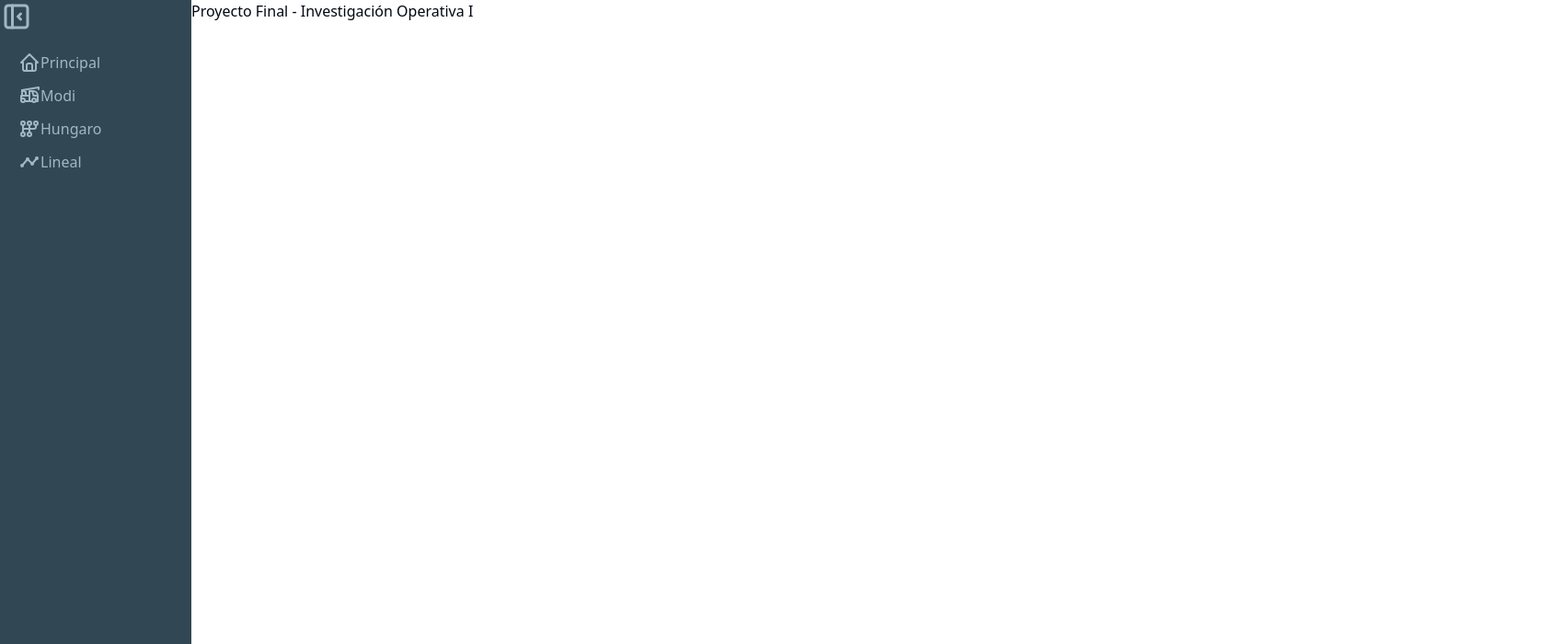
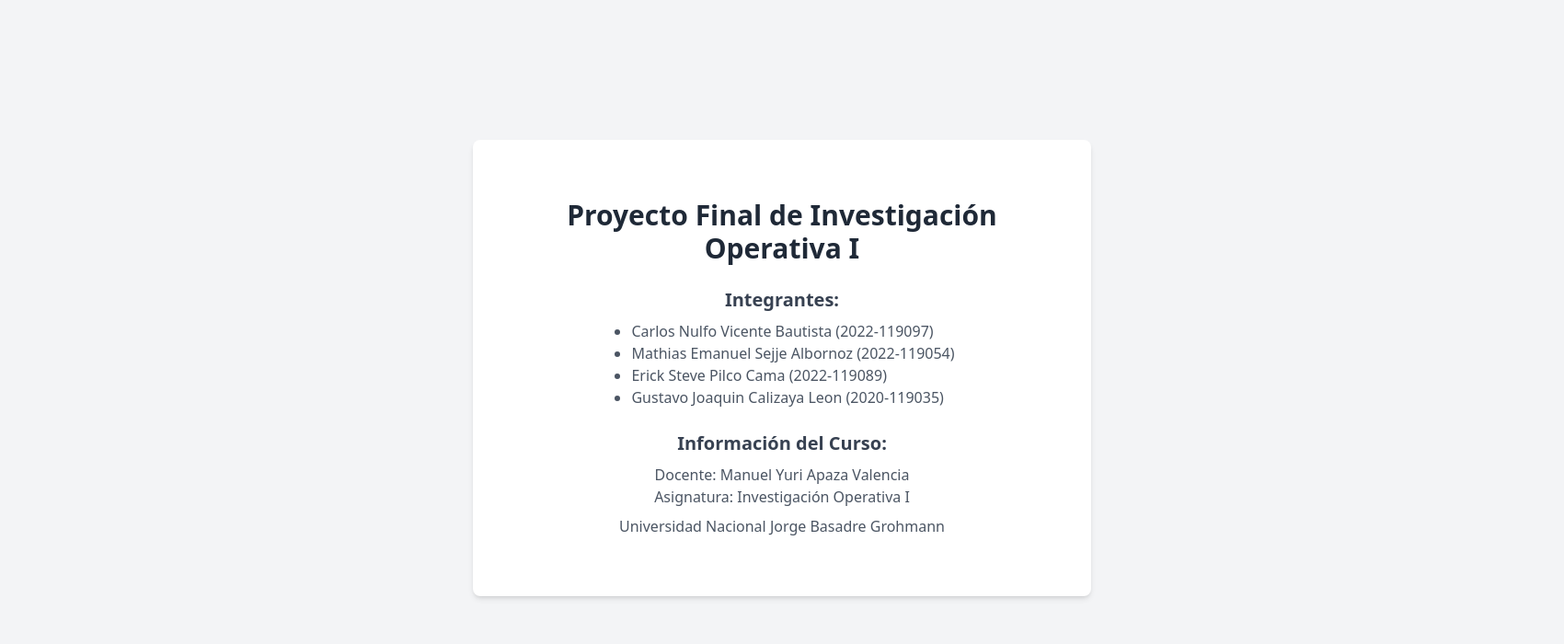
Before and after one commit to GustavoJCL/proyecto_investigacion_operativa_I, a Svelte app: page / in a window 1280 px wide. Shown: the top 700 px of the page at 92% size, 1700 px wide, since content can reach past the window. Built offline with nearby package versions, Linux system fonts and the light colour scheme.

Commit message:
add: principal page

```diff
--- a/src/App.svelte
+++ b/src/App.svelte
@@ -1,9 +1,4 @@
 <script lang="ts">
-	import {
-		ResizableHandle,
-		ResizablePane,
-		ResizablePaneGroup,
-	} from "$lib/components/ui/resizable";
 	import Modi from "./algorithms/modi/Modi.svelte";
 	import "./app.css";
 	import Sidebar from "./Sidebar.svelte";
@@ -11,13 +6,14 @@
 	import Lineal from "./algorithms/lineal/formulario.svelte";
 	import { algorithmOptions } from "./store";
 	import { OptionsAlgorithm } from "./utils/state";
+	import Principal from "./Principal.svelte";
 </script>
 
-<div class="flex justify-start">
+<div class="flex justify-start w-full">
 	<Sidebar />
 	<div>
 		{#if $algorithmOptions == OptionsAlgorithm.Home}
-			Proyecto Final - Investigación Operativa I
+			<Principal />
 		{:else if $algorithmOptions == OptionsAlgorithm.Modi}
 			<Modi />
 		{:else if $algorithmOptions == OptionsAlgorithm.Hungarian}
--- /dev/null
+++ b/src/Principal.svelte
@@ -0,0 +1,35 @@
+<script lang="ts">
+</script>
+
+<div
+	class="h-screen w-[1700px] flex flex-col items-center justify-center bg-gray-100 p-24"
+>
+	<div class="bg-white m-auto rounded-lg shadow-md w-full max-w-2xl">
+		<div class="p-16">
+			<h1 class="text-3xl font-bold text-gray-800 text-center mb-6">
+				Proyecto Final de Investigación Operativa I
+			</h1>
+
+			<div class="flex flex-col items-center mb-6">
+				<h2 class="text-xl font-semibold text-gray-700 mb-2">Integrantes:</h2>
+				<ul class="list-disc text-gray-600 pl-6 text-left">
+					<li>Carlos Nulfo Vicente Bautista (2022-119097)</li>
+					<li>Mathias Emanuel Sejje Albornoz (2022-119054)</li>
+					<li>Erick Steve Pilco Cama (2022-119089)</li>
+					<li>Gustavo Joaquin Calizaya Leon (2020-119035)</li>
+				</ul>
+			</div>
+
+			<div class="flex flex-col items-center mt-4">
+				<h2 class="text-xl font-semibold text-gray-700 mb-2">
+					Información del Curso:
+				</h2>
+				<p class="text-gray-600">Docente: Manuel Yuri Apaza Valencia</p>
+				<p class="text-gray-600">Asignatura: Investigación Operativa I</p>
+				<p class="text-gray-600 mt-2">
+					Universidad Nacional Jorge Basadre Grohmann
+				</p>
+			</div>
+		</div>
+	</div>
+</div>
```
